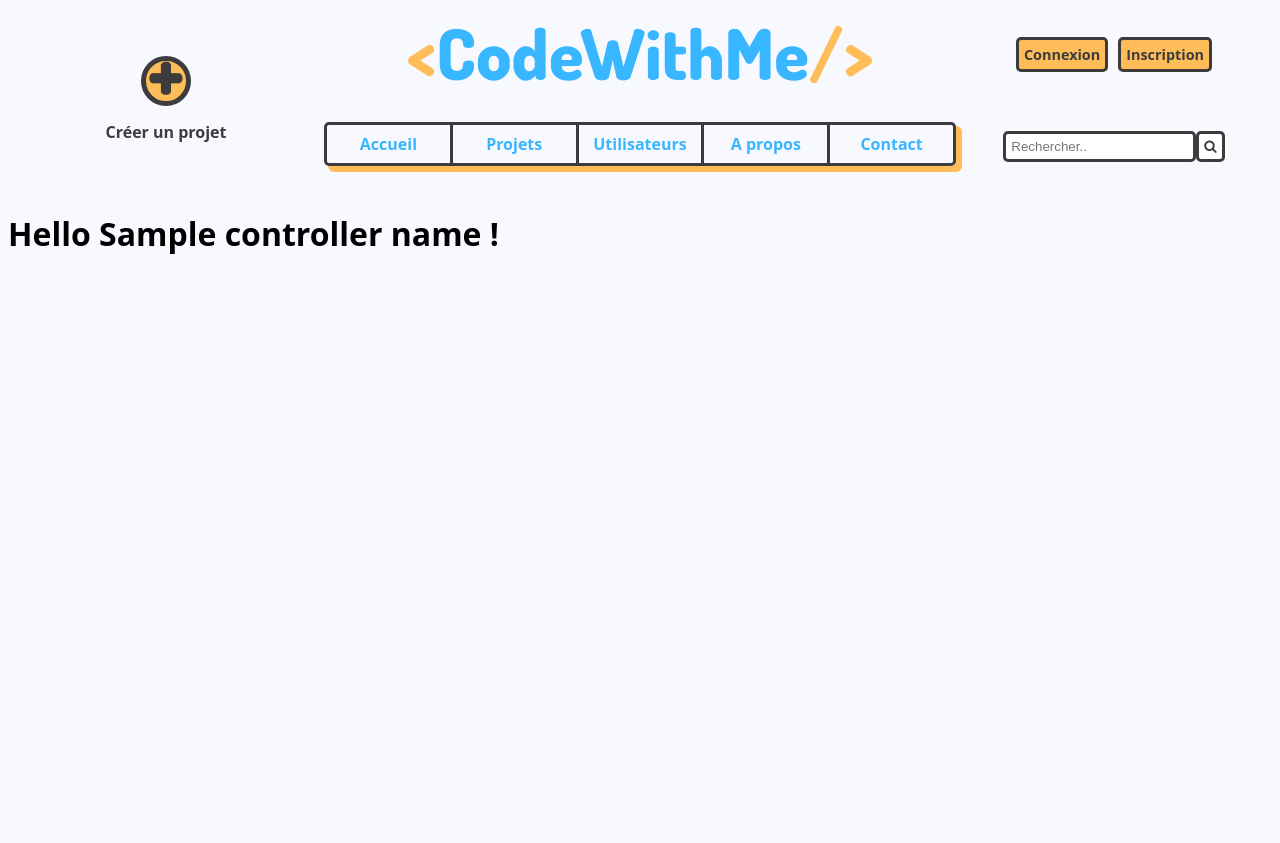
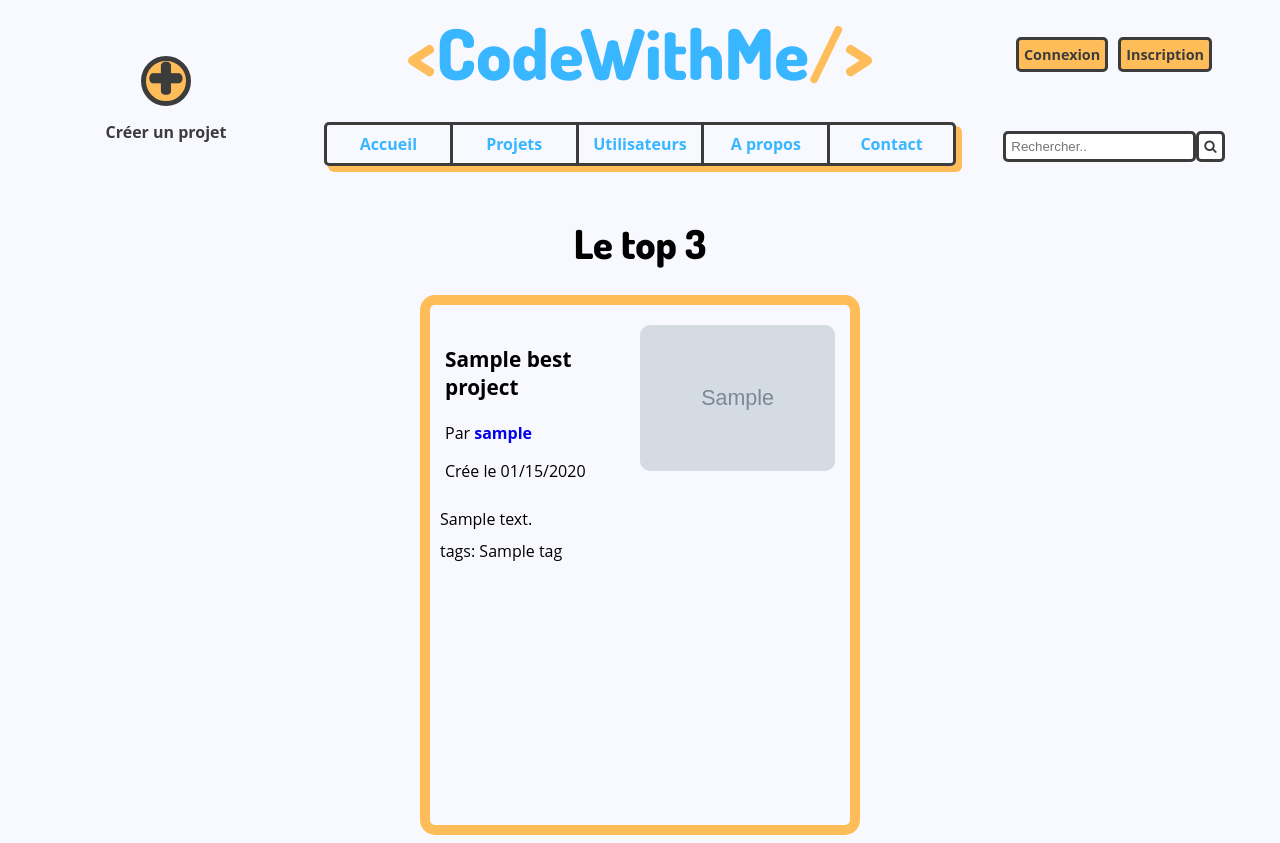
Before and after one commit to Jlescieux/CodeWithMe, a Symfony app: template templates/home/home.html.twig in a window 1280 px wide. Before the commit the page ends 254 px from the top, so only its background shows below. Run offline with Twig, Linux system fonts and the light colour scheme; the template is opened without the code that fills it: most values are stand-ins (such as "Sample title", 1, 10 or a date in 2020); grey boxes marked "Sample" are stand-in pictures; some libraries are stand-ins or nearby versions.

Commit message:
Test top 3 display

```diff
--- a/public/css/style.css
+++ b/public/css/style.css
@@ -1,4 +1,5 @@
 /* Layout général */
+
 
 body {
   font-family: "Open Sans", sans-serif;
@@ -6,17 +7,18 @@ body {
 }
 
 a {
-  color: #3c3c3c;
   text-decoration: none;
 }
 
 /* Header */
+
+
 header {
   display: flex;
   justify-content: space-around;
 }
 
-.header-left {
+.header_left {
   display: flex;
   flex-direction: column;
   justify-content: space-around;
@@ -125,6 +127,7 @@ nav > ul {
   background-color: #ffbd59;
   font-weight: bold;
   font-size: 0.9rem;
+  color: #3c3c3c;
 }
 
 .header_auth_button:hover {
@@ -167,4 +170,60 @@ input:focus {
   cursor: pointer;
 }
 
-/* Corps de la page d'accueil */
+/* Main */
+
+
+.main_title {
+  text-align: center;
+  font-family: "Dosis", sans-serif;
+  font-size: 40px;
+}
+
+.top_content {
+  display: flex;
+  flex-direction: row;
+  justify-content: space-evenly;
+}
+
+.top_card {
+  border: 10px solid #ffbd59;
+  border-radius: 15px;
+  width: 400px;
+  height: 500px;
+  padding: 10px;
+  display: flex;
+  flex-direction: column;
+}
+
+.top_card_top {
+  margin: 10px 5px 10px;
+}
+
+.top_card_top_infos {
+  float: left;
+  width: 50%;
+}
+
+.top_card_title {
+  font-weight: bold;
+  font-size: 1.3rem;
+}
+
+.top_card_owner a {
+  font-weight: bold;
+}
+
+.top_card_top_image {
+  float: right;
+  width: 50%;
+  height: 30%;
+}
+
+.top_card_top_image img{
+  width: 100%;
+  border-radius: 10px;
+}
+
+.top_card_description {
+  margin-bottom: 10px;
+}
--- a/templates/home/home.html.twig
+++ b/templates/home/home.html.twig
@@ -6,8 +6,34 @@
 {% block body %}
 
 	<div class="main">
-		<h1>Hello
-			{{ controller_name }}
-			!</h1>
+
+		<h1 class="main_title">Le top 3</h1>
+
+		<div class="top_content">
+			{% for project in bestProjects %}
+				<div class="top_card">
+					<div class="top_card_top">
+						<div class="top_card_top_infos">
+							<p class="top_card_title">{{ project.title }}</p>
+							<p class="top_card_owner">Par <a href="#">{{ project.owner.username }}</a></p>
+							<p class="top_card_date">Crée le {{ project.createdAt|date("m/d/Y") }}</p>
+						</div>
+						<div class="top_card_top_image">
+							<img src="{{ project.image }}" alt="Image de présentation du projet">
+						</div>
+					</div>
+					<div class="top_card_description">{{ project.description }}</div>
+					<div class="top_card_bottom">
+						<div class="top_card_tags">
+						tags:
+						{% for tag in project.tags %}
+							{{ tag.name }}
+						{% endfor %}
+						</div>
+					</div>
+				</div>
+			{% endfor %}
+		</div>
+
 	</div>
 {% endblock %}
--- a/templates/partials/header.html.twig
+++ b/templates/partials/header.html.twig
@@ -1,5 +1,5 @@
 <header>
-	<div class="header-left">
+	<div class="header_left">
 		<a href="#" class="add_project_icon">+</a>
 		<span class="add_project_legend">Créer un projet</span>
 	</div>
```
Also changed, not shown: src/Controller/HomeController.php (+11 -2 lines).
